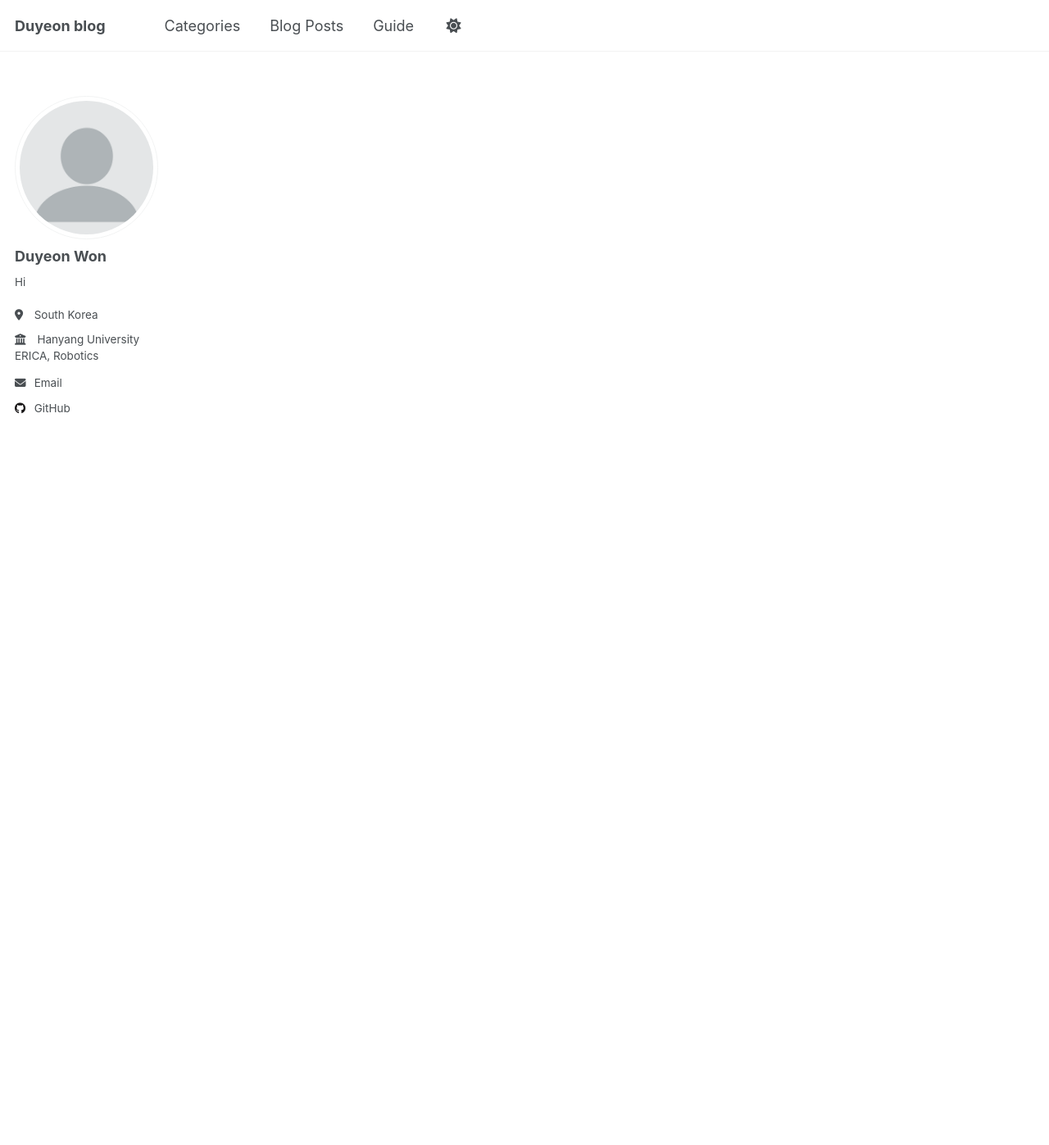
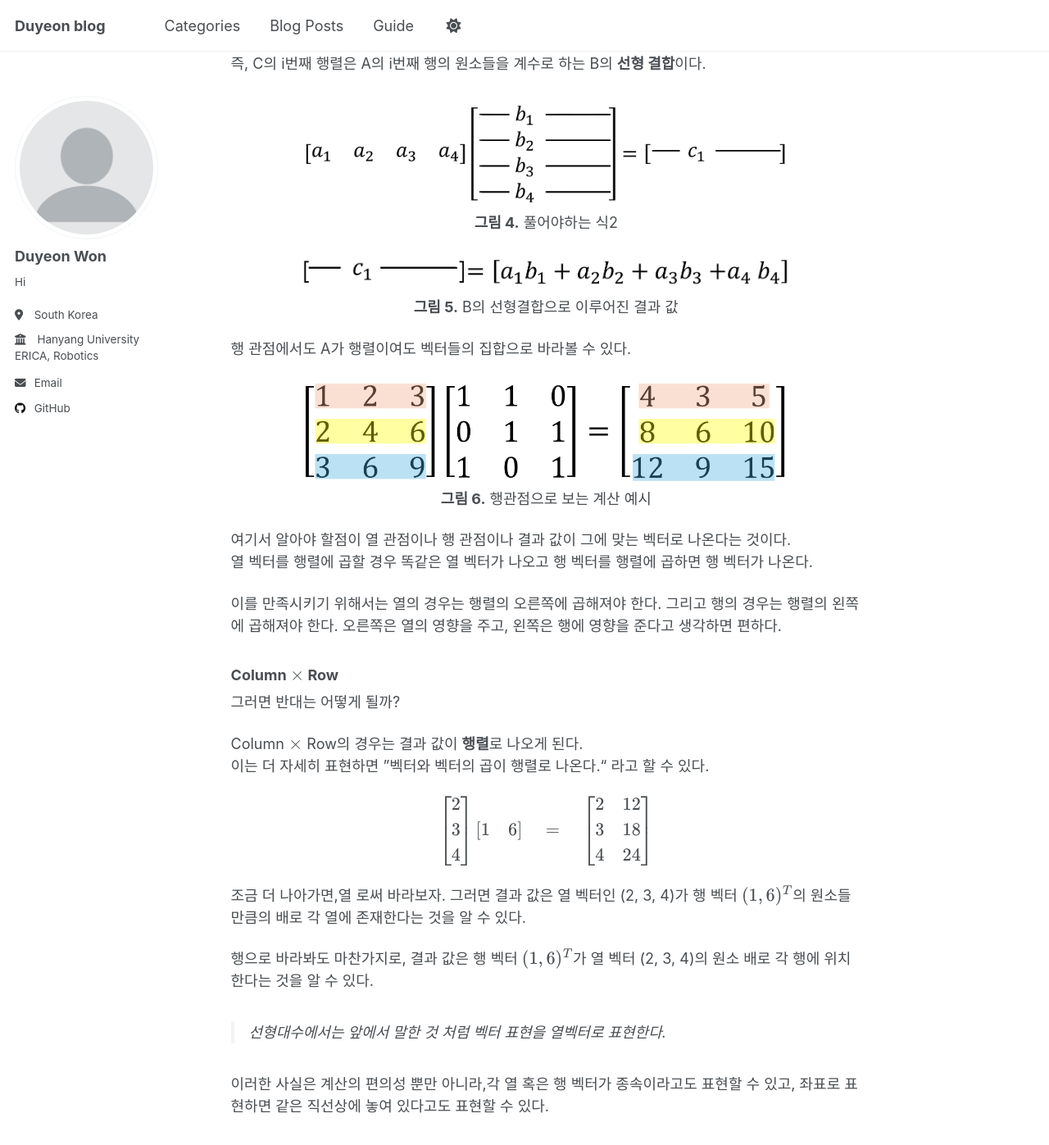
Before and after one commit to dy0221/dy0221.github.io, a Jekyll site: the page built from _posts/linear_algebra/kr/2025-08-13-linear-algebra-3-kr.md, in a window 1280 px wide and 1400 px high, scrolled down 2590 px. Shown: the top 1397 px of the window at 82% size. Built offline with Jekyll 4.4.1, drawn with Linux system fonts in a browser that asks for light colours; some of the changed text lies outside the part shown.

Commit message:
docs 08/17 행렬곱 1차 작성

```diff
--- a/_posts/linear_algebra/kr/2025-08-13-linear-algebra-3-kr.md
+++ b/_posts/linear_algebra/kr/2025-08-13-linear-algebra-3-kr.md
@@ -12,3 +12,144 @@
 lang: kr
 slug_id: Linear Algebra/Matrix multiplication
 ---
+
+### 행렬곱
+
+우리는 $$Ax=b$$를 열 관점(Column picture) 벡터들의 선형결합으로 바라보고, 행 관점(Row picture)으로 직선들의 교점으로써 바라봤다. 이 처럼 행렬의 곱셈 또한 여러가지 관점으로 볼 수 있다.
+
+- Row $$\times$$ Column
+- Columns
+- Rows
+- Column $$\times$$ Row
+- Block
+
+<br>
+### Row $$\times$$ Column
+
+가장 먼저 우리가 학교에서 배우는 행과 열의 곱으로써 바라보는 방법이다. 행렬 A(m by n)와 행렬 B(n by l)를 곱해 행렬
+C(n by l)를 얻는다고 할 때, 곱해지는 왼쪽의 행렬의 열과 오른쪽 행렬의 행의 크기가 같아야 계산이 이루어 진다.
+
+<p align="center">
+$$
+\begin{bmatrix}a_{11} & a_{12} \\a_{21} & a_{22} \end{bmatrix}\begin{bmatrix} b_{11} \\b_{21} \end{bmatrix} \quad = \quad \begin{bmatrix}c_{11}\\c_{21} \end{bmatrix}
+$$
+</p>
+
+위와 같은 식이 있다고 할 때, 계산 방법은 다음과 같다.
+
+<p align="center">
+$$
+\quad C_{ij} = \sum\limits_{k=1}^n a_{ik}b_{kj}\quad \quad (n은 행렬 A의 열의 크기)
+$$
+</p>
+
+단순하지만, 빠르게 계산 할 수 있다.
+
+<br>
+### Columns
+
+Column 관점으로 계산하는 것은 간단하다.
+
+행렬 A와 행렬 B를 곱해서 행렬 C를 얻는다고 할때, 행렬 A와 행렬 B의 j 열을 곱한 값은 행렬 C의 j열이다.
+
+즉, C의 j열은 B의 j열의 원소들을 계수로 하는 A 열들의 **선형 결합**이다.
+
+<p align="center">
+  <img src="/assets/images/linear_algebra/unit1/3/column1.png" width="400px"/>
+  <br/>
+  <strong>그림 1.</strong> 풀어야하는 식
+</p>
+
+
+<p align="center">
+  <img src="/assets/images/linear_algebra/unit1/3/column2.png" width="600px"/>
+  <br/>
+  <strong>그림 2.</strong> A의 선형결합으로 이루어진 곱셈 결과
+</p>
+
+C의 j열은 B의 j열이 관여 한다는 점이 중요하다. 2가지 예시를 통해 알아보자.
+
+<p align="center">
+$$
+\begin{bmatrix}1 & 1 &0 \\ 0 & 1 & 1 \\ 1&0&1 \end{bmatrix}\begin{bmatrix} 1 \\ 2 \\ 3 \end{bmatrix}
+$$
+</p>
+이 경우에는 B가 벡터이다. 따라서 C가 B의 원소를 계수로 A열 벡터들의 선형결합으로 나오게 된다.
+
+<p align="center">
+$$
+1\begin{bmatrix} 1 \\ 0 \\ 1 \end{bmatrix} + 2\begin{bmatrix} 1 \\ 1 \\ 0 \end{bmatrix} + 3\begin{bmatrix} 0 \\ 1 \\ 1 \end{bmatrix} = \begin{bmatrix} 3 \\ 5 \\ 4 \end{bmatrix}
+$$
+</p>
+
+<br>
+그다음 경우를 보자
+<p align="center">
+$$
+\begin{bmatrix}1 & 1 &0 \\ 0 & 1 & 1 \\ 1&0&1 \end{bmatrix}\begin{bmatrix} 1 &2&3\\ 2 &4 &6\\ 3&6&9 \end{bmatrix}
+$$
+</p>
+
+이 경우에는 B가 행렬이고, C 또한 행렬로 나오게 된다. 하지만 B를 벡터들의 집합 느낌으로 보게 된다면, B의 벡터가 C의 각 벡터에 영향을 주어 답이 나온 것을 알 수 있다.
+
+<p align="center">
+  <img src="/assets/images/linear_algebra/unit1/3/column3.png" width="600px"/>
+  <br/>
+  <strong>그림 3.</strong> B가 C의 각각의 열에 선형결합으로 이루어진 곱셈 결과
+</p>
+
+<br>
+### Rows
+
+Row 관점은 column과 비슷 하다.
+
+행렬 A의 i번째 행과 행렬 B를 곱한 값은 행렬 C의 i번째 행이다.
+
+즉, C의 i번째 행렬은 A의 i번째 행의 원소들을 계수로 하는 B의 **선형 결합**이다.
+
+<p align="center">
+  <img src="/assets/images/linear_algebra/unit1/3/row1.png" width="600px"/>
+  <br/>
+  <strong>그림 4.</strong> 풀어야하는 식2
+</p>
+
+
+<p align="center">
+  <img src="/assets/images/linear_algebra/unit1/3/row2.png" width="600px"/>
+  <br/>
+  <strong>그림 5.</strong> B의 선형결합으로 이루어진 결과 값
+</p>
+
+행 관점에서도 A가 행렬이여도 벡터들의 집합으로 바라볼 수 있다.
+<p align="center">
+  <img src="/assets/images/linear_algebra/unit1/3/row3.png" width="600px"/>
+  <br/>
+  <strong>그림 6.</strong> 행관점으로 보는 계산 예시
+</p>
+
+여기서 알아야 할점이 열 관점이나 행 관점이나 결과 값이 그에 맞는 벡터로 나온다는 것이다.
+열 벡터를 행렬에 곱할 경우 똑같은 열 벡터가 나오고 행 벡터를 행렬에 곱하면 행 벡터가 나온다.
+
+이를 만족시키기 위해서는 열의 경우는 행렬의 오른쪽에 곱해져야 한다. 그리고 행의 경우는 행렬의 왼쪽에 곱해져야 한다.
+오른쪽은 열의 영향을 주고, 왼쪽은 행에 영향을 준다고 생각하면 편하다.
+
+### Column $$\times$$ Row
+
+그러면 반대는 어떻게 될까?
+
+Column $$\times$$ Row의 경우는 결과 값이 **행렬**로 나오게 된다.
+이는 더 자세히 표현하면 ”벡터와 벡터의 곱이 행렬로 나온다.“ 라고 할 수 있다.
+
+<p align="center">
+$$
+\begin{bmatrix}2 \\3 \\4 \end{bmatrix}\begin{bmatrix} 1 & 6 \end{bmatrix} \quad = \quad \begin{bmatrix} 2 & 12 \\ 3 & 18\\ 4 & 24 \end{bmatrix}
+$$
+</p>
+
+조금 더 나아가면,열 로써 바라보자. 그러면 결과 값은 열 벡터인 (2, 3, 4)가 행 벡터 $$(1, 6)^T$$의 원소들 만큼의 배로 각 열에 존재한다는 것을 알 수 있다.
+
+행으로 바라봐도 마찬가지로, 결과 값은 행 벡터 $$(1, 6)^T$$가 열 벡터 (2, 3, 4)의 원소 배로 각 행에 위치 한다는 것을 알 수 있다.
+
+>선형대수에서는 앞에서 말한 것 처럼 벡터 표현을 열벡터로 표현한다.
+
+이러한 사실은 계산의 편의성 뿐만 아니라,각 열 혹은 행 벡터가 종속이라고도 표현할 수 있고, 좌표로 표현하면 같은 직선상에 놓여 있다고도 표현할 수 있다.
```
Also changed, not shown: assets/images/linear_algebra/unit1/3/column1.png (added), assets/images/linear_algebra/unit1/3/column2.png (added), assets/images/linear_algebra/unit1/3/column3.png (added), assets/images/linear_algebra/unit1/3/row1.png (added), assets/images/linear_algebra/unit1/3/row2.png (added), assets/images/linear_algebra/unit1/3/row3.png (added).
